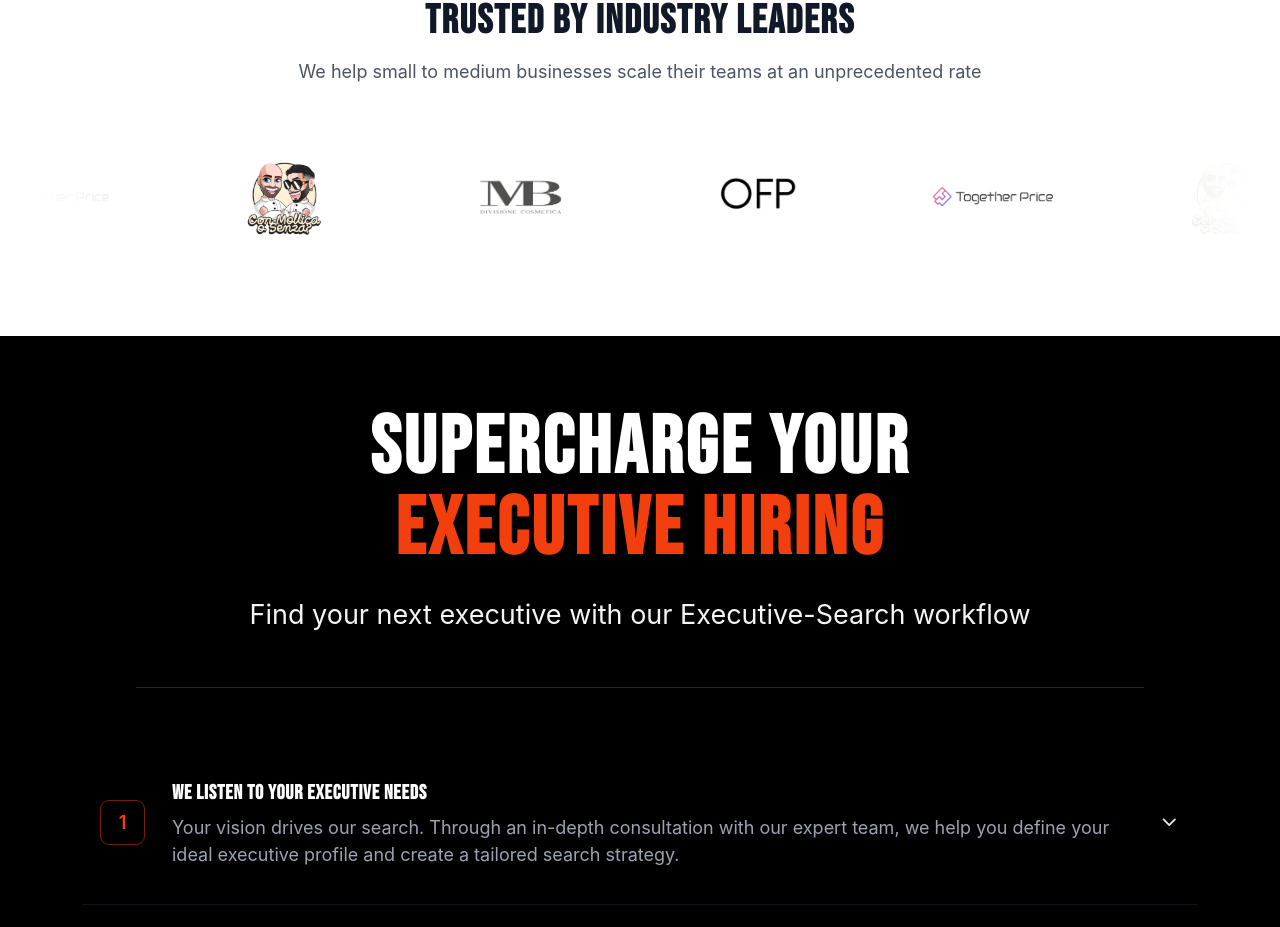
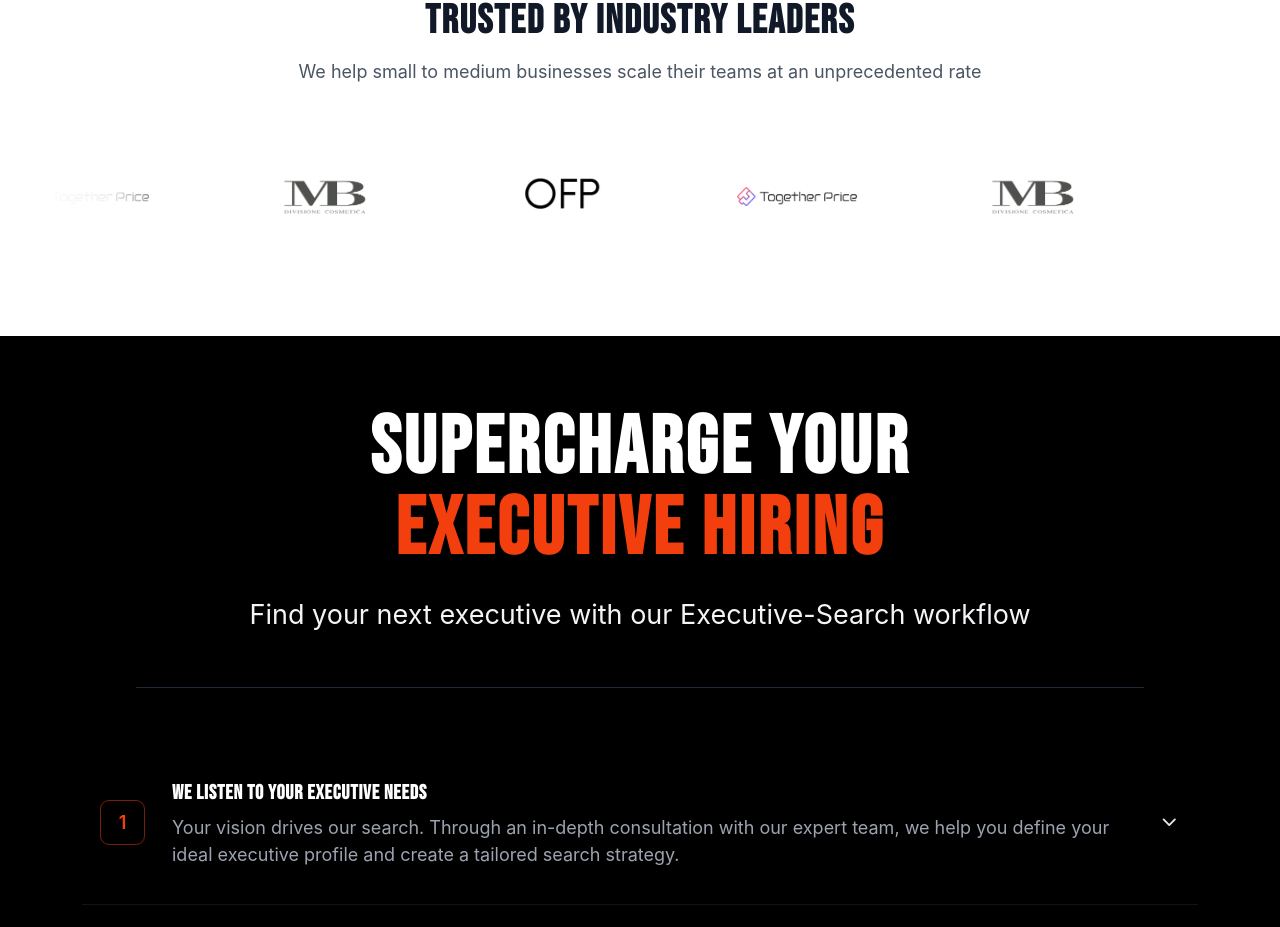
Before and after one commit to Mastro-HR/Landing, a React app: page / in a window 1280 px wide. Shown: the part 1096-2023 px from the top of the page. Built offline with nearby package versions, Linux system fonts and the light colour scheme.

Commit message:
Imporved Fronted YC

```diff
--- a/src/components/sections/TrustedPartners.jsx
+++ b/src/components/sections/TrustedPartners.jsx
@@ -7,7 +7,6 @@ import { translations } from '@/pages/static_translation';
 const PARTNERS = [
   { src: '/images/OFP.png', alt: 'OFP' },
   { src: '/images/TP.png', alt: 'Together Price' },
-  { src: '/images/CMOS.png', alt: 'CMOS' },
   { src: '/images/MB.png', alt: 'MB' },
 ];
 
--- a/src/pages/ContactUs/ContactPage.jsx
+++ b/src/pages/ContactUs/ContactPage.jsx
@@ -288,7 +288,7 @@ const ContactPage = () => {
 
               <div className="pt-12">
                 <InlineWidget
-                  url="https://calendly.com/michelepavone-info/30min"
+                  url="https://calendly.com/mastrohr"
                   styles={{
                     height: '600px',
                     width: '100%'
```
